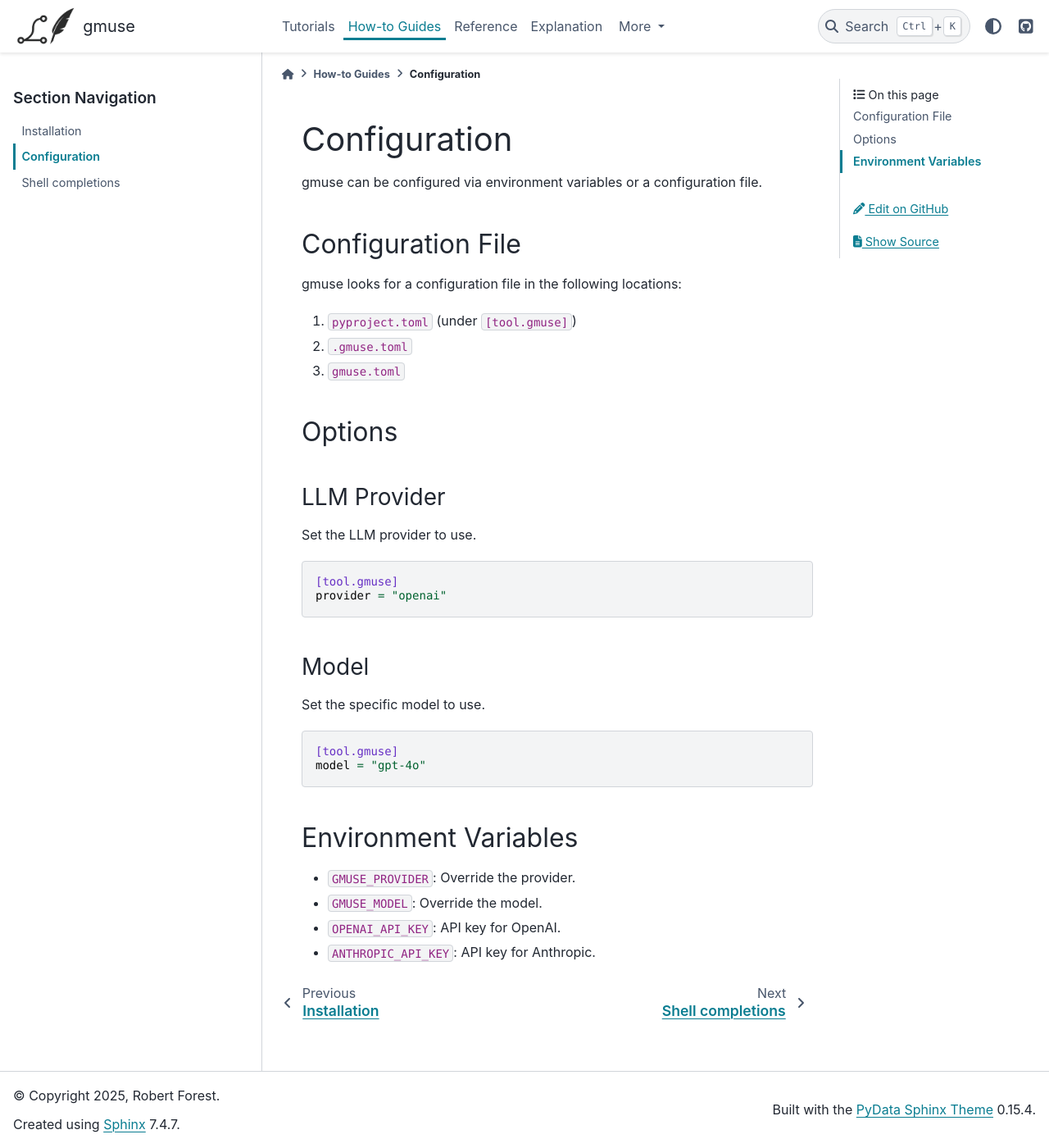
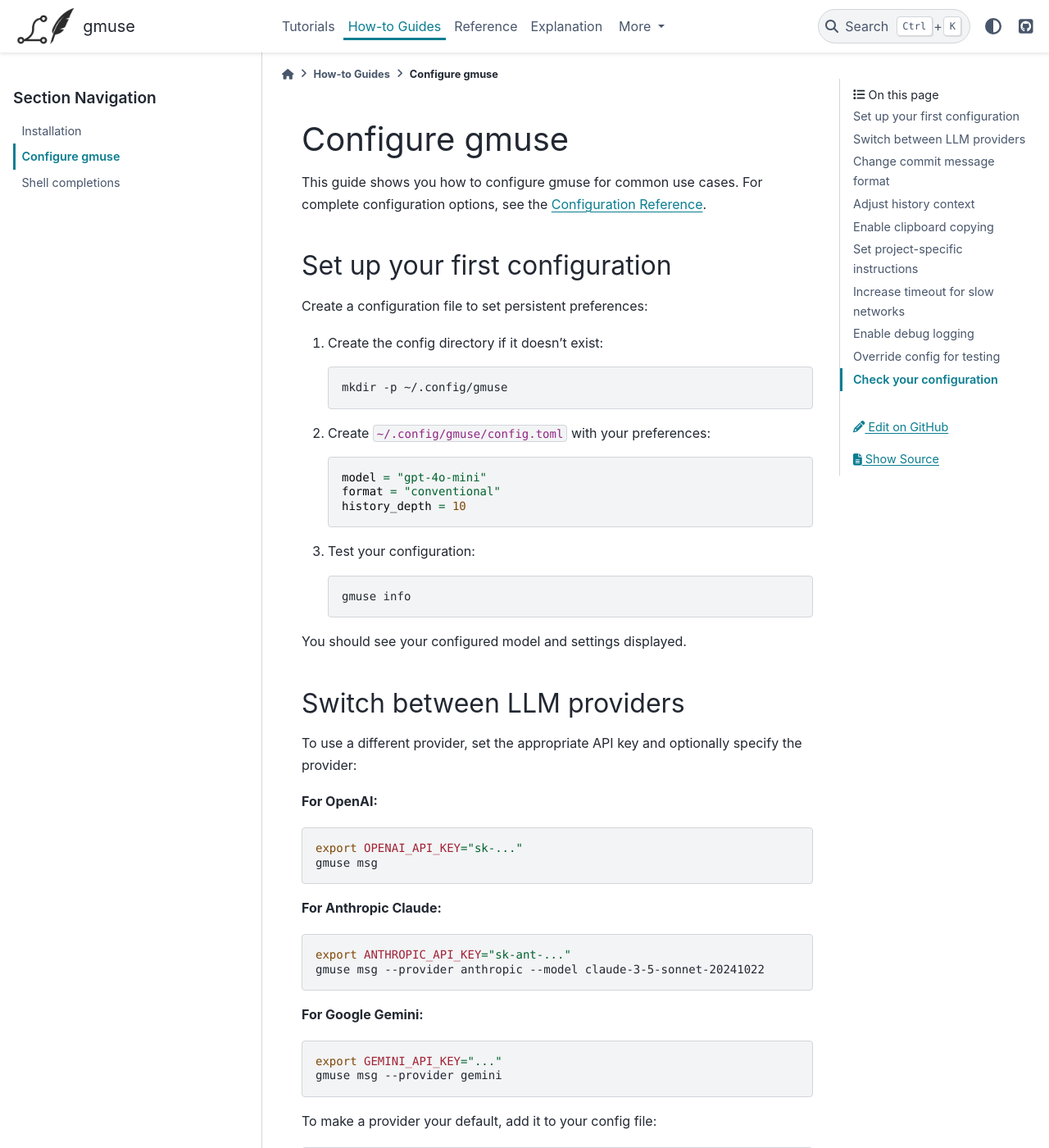
Before and after one commit to rvforest/gmuse, a Sphinx documentation site: the page built from docs/source/how_to/configuration.md, in a window 1280 px wide and 1400 px high. Shown: the whole window at 82% size. Built offline with Sphinx 7.4.7 and the PyData theme 0.15.4, drawn with Linux system fonts in a browser that asks for light colours; pages that are not in the unit, such as notebooks, are missing from menus; some of the changed text lies outside the part shown.

Commit message:
docs: update configuration how-to

````diff
--- a/docs/source/how_to/configuration.md
+++ b/docs/source/how_to/configuration.md
@@ -1,37 +1,202 @@
-# Configuration
+# Configure gmuse
 
-gmuse can be configured via environment variables or a configuration file.
+This guide shows you how to configure gmuse for common use cases. For complete configuration options, see the [Configuration Reference](../reference/configuration.md).
 
-## Configuration File
+## Set up your first configuration
 
-gmuse looks for a configuration file in the following locations:
-1. `pyproject.toml` (under `[tool.gmuse]`)
-2. `.gmuse.toml`
-3. `gmuse.toml`
+Create a configuration file to set persistent preferences:
 
-## Options
+1. Create the config directory if it doesn't exist:
+   ```bash
+   mkdir -p ~/.config/gmuse
+   ```
 
-### LLM Provider
+2. Create `~/.config/gmuse/config.toml` with your preferences:
+   ```toml
+   model = "gpt-4o-mini"
+   format = "conventional"
+   history_depth = 10
+   ```
 
-Set the LLM provider to use.
+3. Test your configuration:
+   ```bash
+   gmuse info
+   ```
 
-```toml
-[tool.gmuse]
-provider = "openai"
+You should see your configured model and settings displayed.
+
+## Switch between LLM providers
+
+To use a different provider, set the appropriate API key and optionally specify the provider:
+
+**For OpenAI:**
+```bash
+export OPENAI_API_KEY="sk-..."
+gmuse msg
 ```
 
-### Model
-
-Set the specific model to use.
-
-```toml
-[tool.gmuse]
-model = "gpt-4o"
+**For Anthropic Claude:**
+```bash
+export ANTHROPIC_API_KEY="sk-ant-..."
+gmuse msg --provider anthropic --model claude-3-5-sonnet-20241022
 ```
 
-## Environment Variables
+**For Google Gemini:**
+```bash
+export GEMINI_API_KEY="..."
+gmuse msg --provider gemini
+```
 
-- `GMUSE_PROVIDER`: Override the provider.
-- `GMUSE_MODEL`: Override the model.
-- `OPENAI_API_KEY`: API key for OpenAI.
-- `ANTHROPIC_API_KEY`: API key for Anthropic.
+To make a provider your default, add it to your config file:
+```toml
+provider = "anthropic"
+model = "claude-3-5-sonnet-20241022"
+```
+
+## Change commit message format
+
+To use Conventional Commits format:
+
+**For one commit:**
+```bash
+gmuse msg --format conventional
+```
+
+**Persistently:**
+```toml
+# ~/.config/gmuse/config.toml
+format = "conventional"
+```
+
+**For gitmoji style:**
+```toml
+format = "gitmoji"
+```
+
+## Adjust history context
+
+Control how many past commits gmuse uses as style examples:
+
+**Use more history for better style matching:**
+```toml
+history_depth = 15
+```
+
+**Disable history context:**
+```toml
+history_depth = 0
+```
+
+**Override for a single command:**
+```bash
+gmuse msg --history-depth 20
+```
+
+## Enable clipboard copying
+
+To automatically copy messages to your clipboard:
+
+1. Install the clipboard extra:
+   ```bash
+   pip install 'gmuse[clipboard]'
+   ```
+
+2. Enable in config:
+   ```toml
+   copy_to_clipboard = true
+   ```
+
+Or use the `--copy` flag for one-time copying:
+```bash
+gmuse msg --copy
+```
+
+## Set project-specific instructions
+
+For team-wide commit message conventions, create a `.gmuse` file in your repository root:
+
+1. Create `.gmuse` in your project:
+   ```bash
+   cat > .gmuse << 'EOF'
+   All commit messages must reference a Jira ticket in the format [PROJ-123].
+   Keep subject lines under 50 characters.
+   Use present tense for all messages.
+   EOF
+   ```
+
+2. Commit the file so the team can use it:
+   ```bash
+   git add .gmuse
+   git commit -m "docs: add commit message guidelines"
+   ```
+
+Now gmuse will include these instructions in every prompt for this repository.
+
+## Increase timeout for slow networks
+
+If you're experiencing timeout errors:
+
+**For all commands:**
+```toml
+timeout = 120
+```
+
+**For one command:**
+```bash
+gmuse msg  # Uses GMUSE_TIMEOUT if set
+```
+
+Or set via environment:
+```bash
+export GMUSE_TIMEOUT=120
+gmuse msg
+```
+
+## Enable debug logging
+
+To troubleshoot issues:
+
+**Temporary debug mode:**
+```bash
+GMUSE_DEBUG=1 gmuse msg
+```
+
+**Debug to file:**
+```bash
+export GMUSE_LOG_FILE=~/.cache/gmuse/debug.log
+export GMUSE_DEBUG=1
+gmuse msg
+```
+
+> **Warning:** Debug logs may contain your code diffs and prompts. Don't enable in sensitive environments.
+
+## Override config for testing
+
+Test different settings without changing your config file:
+
+```bash
+# Try a different model
+gmuse msg --model gpt-4o --dry-run
+
+# Test conventional format
+gmuse msg --format conventional --dry-run
+
+# Try with no history
+gmuse msg --history-depth 0 --dry-run
+```
+
+The `--dry-run` flag shows you the prompt without calling the LLM.
+
+## Check your configuration
+
+To see what settings are active:
+
+```bash
+gmuse info
+```
+
+This shows:
+- Resolved model name
+- Detected provider
+- Which API keys are set
+- Environment variables in use
````
Also changed, not shown: 1 other file.
